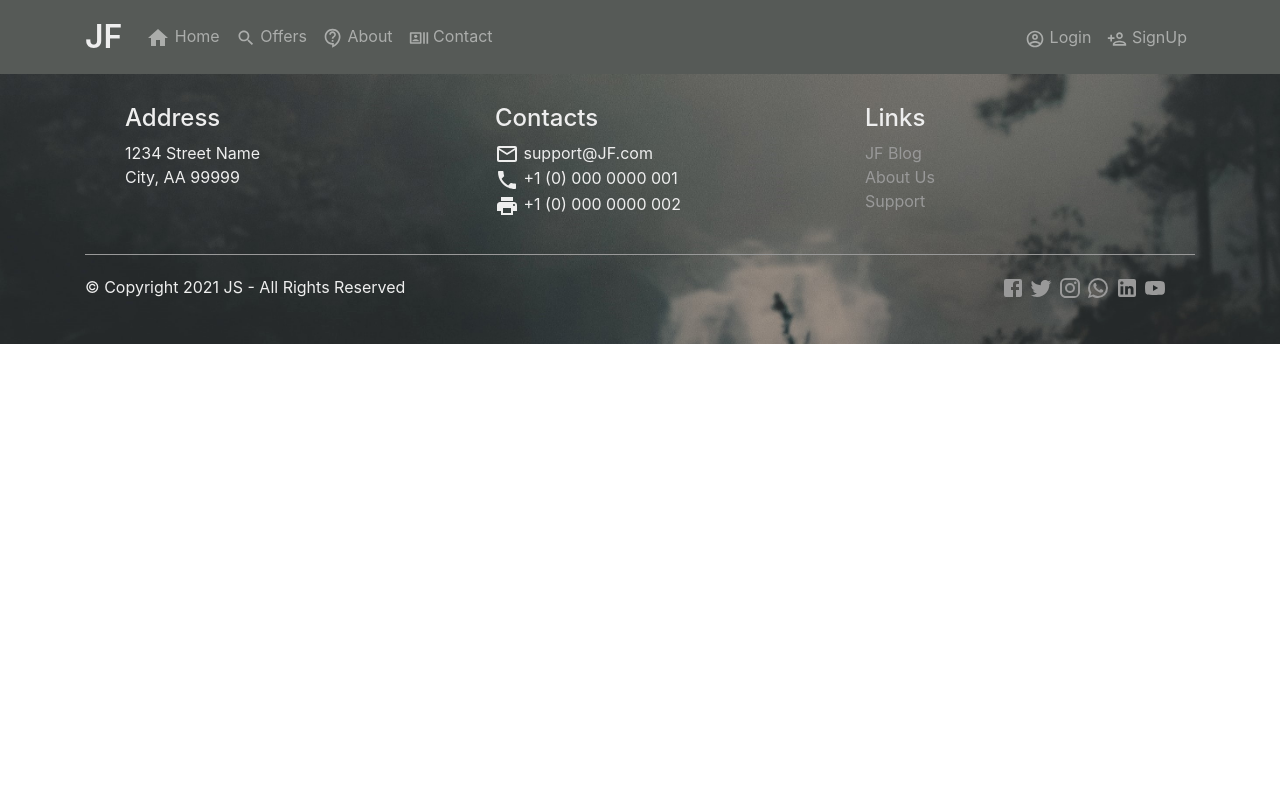
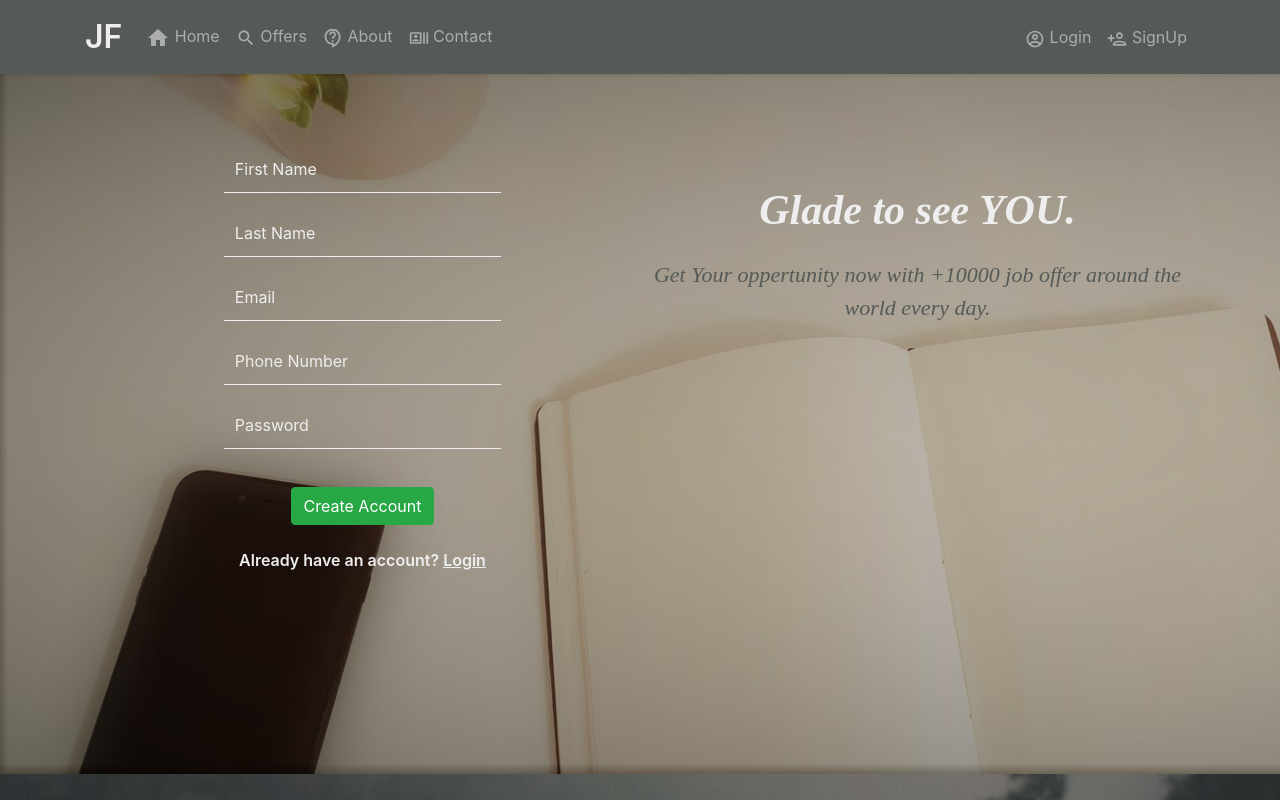
Before and after one commit to muhammadmb/JobFinder, a React (Create React App) app: page /signup in a window 1280 px wide. Shown: the top 800 px of the page. Built offline with nearby package versions, Linux system fonts and the light colour scheme.

Commit message:
Create Signup form

```diff
--- a/src/App.js
+++ b/src/App.js
@@ -5,6 +5,7 @@ import {BrowserRouter,Route} from 'react-router-dom';
 import Footer from './Components/Footer/Footer';
 import LoginForm from './Components/LoginForm/LoginForm';
 import Home from './Pages/Home/Home';
+import Signup from './Components/Signup/Signup';
 
 function App() {
   return (
@@ -15,6 +16,7 @@ function App() {
         <Route exact path = "/home" component = {Home}/>
         <Route exact path = "/" component = {Home}/>
         <Route exact path = "/login" component = {LoginForm}/>
+        <Route exact path = "/signup" component = {Signup}/>
         <Footer/>
       </BrowserRouter>
     </div>
--- a/src/Components/LoginForm/LoginForm.js
+++ b/src/Components/LoginForm/LoginForm.js
@@ -22,7 +22,7 @@ const LoginForm =()=>{
                     <input type = "password" placeholder = "Password" />
                     <a href = "#">Forgote password?</a>
                     <button className="btn btn-success" type = "button"> LOGIN </button>
-                    <Link to= "signup">Don't have an account? Signup Now</Link>
+                    <p>Don't have an account? <Link to= "signup">Signup Now</Link></p>
 
                 </div>
                 <div className="Clear"></div>
--- a/src/Components/LoginForm/LoginFormStyle.css
+++ b/src/Components/LoginForm/LoginFormStyle.css
@@ -20,7 +20,7 @@
     padding: 20px;
     margin-top: 8%;
     background: rgba(38, 51, 39, 0.4);
-    width: 40%;
+    width: 34%;
     float: right;
 }
 .login .loginForm h3{
@@ -51,9 +51,17 @@
     margin: 4% auto;
 }
 
-.login .loginForm  a{
+.login .loginForm  a,
+.login .loginForm p
+{
+    font-weight: 600;
     color: #EEE;
 }
+
+.login .loginForm  a{
+    text-decoration: underline;
+}
+
 .login .loginForm  a:hover{
     color: #444;
     text-decoration: none;
--- /dev/null
+++ b/src/Components/Signup/Signup.js
@@ -0,0 +1,31 @@
+import React from 'react';
+import { Link } from 'react-router-dom';
+import background from '../../Images/loginBackground.jpg';
+import './SignupStyle.css';
+
+const Signup = () => {
+    return(
+        <div className="SignupMain" style={{backgroundImage: `url(${background})`}}>
+            <div className="container" >
+                <div className="signupForm">
+                    <input type="text" placeholder="First Name" />
+                    <input type="text" placeholder="Last Name" />
+                    <input type="email" placeholder="Email" />
+                    <input type="phone" placeholder="Phone Number" />
+                    <input type="password" placeholder="Password" />
+                    <button className="btn btn-success">Create Account</button>
+                    <p>Already have an account? <Link className="link" to="/login">Login</Link></p>
+                </div>
+
+                <div className="message">
+                    <h3>Glade to see YOU.</h3>
+                    <p>Get Your oppertunity now with +10000 job offer around the world every day.</p>
+                </div>
+                <div className="Clean"></div>
+            </div>
+        </div>
+
+    );
+}
+
+export default Signup;
--- /dev/null
+++ b/src/Components/Signup/SignupStyle.css
@@ -0,0 +1,106 @@
+.SignupMain{
+    height: 700px;
+    -webkit-background-size: cover;
+    -moz-background-size: cover;
+    -o-background-size: cover;
+    background-size: cover;
+}
+
+.SignupMain .signupForm{
+    width: 50%;
+    margin: 5% 0;
+    float: left;
+}
+
+.SignupMain .signupForm input{
+    display: block;
+    outline: none;
+    background: none;
+    border: none;
+    color: #EEE;
+    width: 50%;
+    border-bottom: 1px solid #EEE;
+    padding: 2%;
+    margin: 3% auto;
+}
+
+.SignupMain .signupForm > input::placeholder{
+    color: #EEE;
+}
+
+.SignupMain .signupForm button{
+    margin: 4% auto;
+}
+
+.SignupMain .signupForm p,
+.SignupMain .signupForm p .link{
+    color: #EEE;
+    font-weight: 600;
+}
+.SignupMain .signupForm p .link{
+    text-decoration: underline;
+}
+.SignupMain .signupForm p .link:hover{
+    color: #565A57;
+    text-decoration: none;
+}
+
+.SignupMain .message{
+    float: right;
+    width: 50%;
+}
+
+.SignupMain .message h3,
+.SignupMain .message p{
+    font-style: italic;
+    font-family: cursive;
+}
+
+.SignupMain .message h3{
+    color: #EEE;
+    margin: 20% auto 0;
+    font-size: 42px;
+    font-weight: 700;
+
+}
+.SignupMain .message p{
+    color: #565A57;
+    margin-top: 4%;
+    font-size: 22px;
+}
+
+@media (max-width: 767px){ /* phone screen */
+
+    .SignupMain{
+        height: 500px;
+    }
+
+    .SignupMain .signupForm {
+        width: 100%;
+    }
+
+    .SignupMain .signupForm > input{
+        width: 80%;
+    }
+
+    .SignupMain .message{
+        visibility: hidden;
+        width: 0;
+    }
+}
+
+@media (min-width: 768px) and (max-width: 991px){ /* small screen */
+
+    .SignupMain{
+        height: 500px;
+    }
+
+    .SignupMain .signupForm > input{
+        width: 90%;
+    }
+
+    .SignupMain .message{
+        width: 45%;
+    }
+
+}
```
